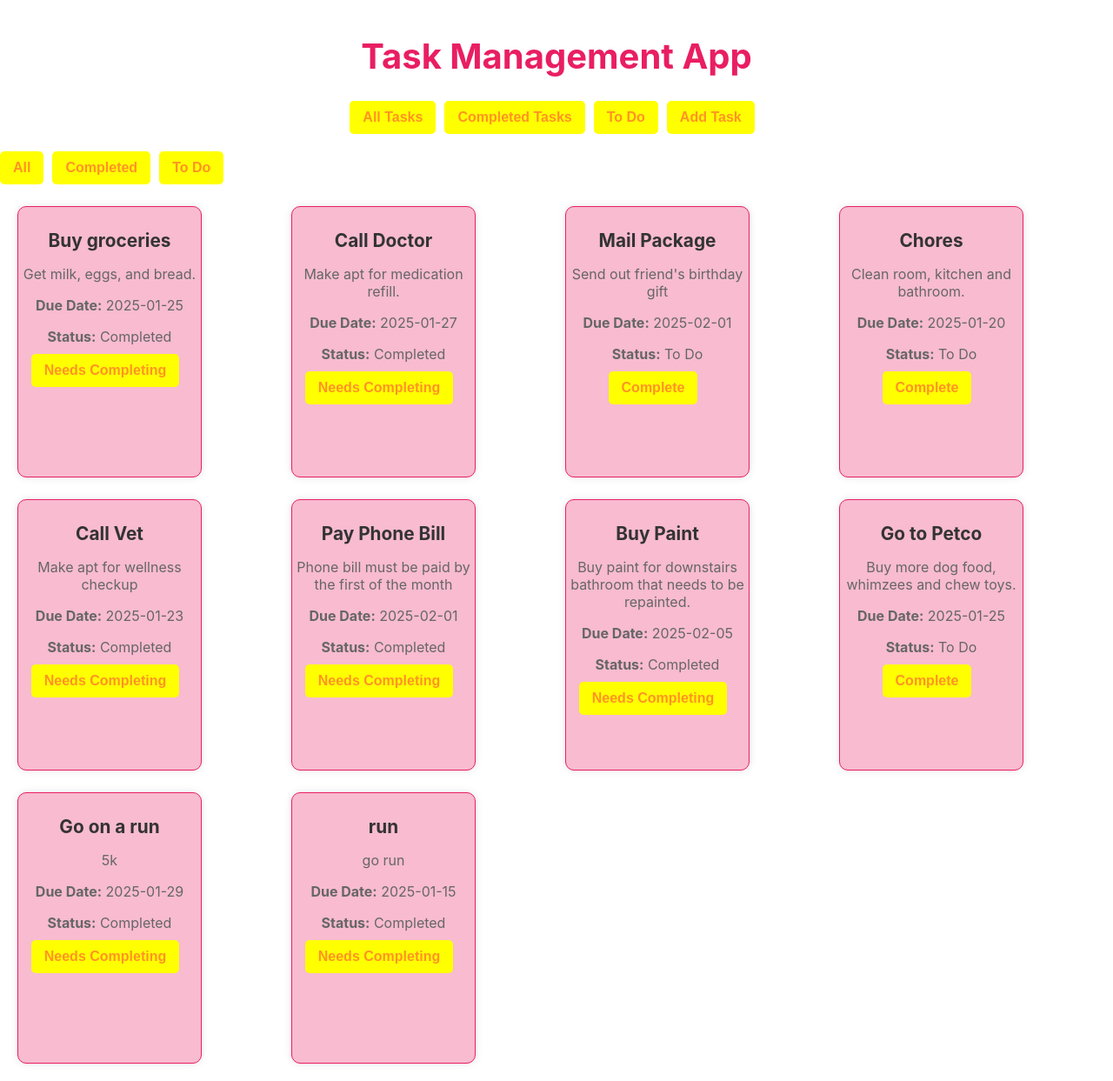
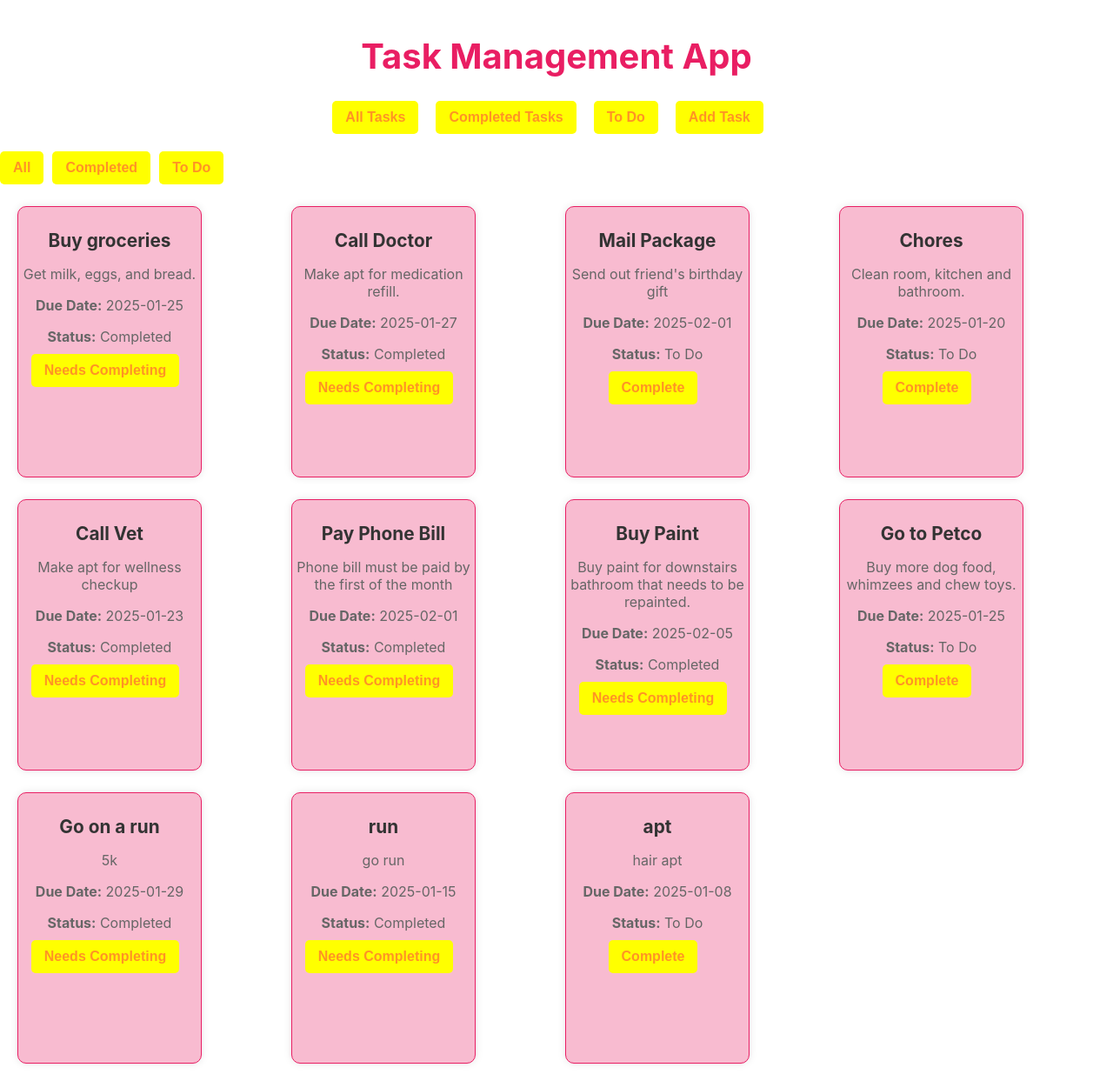
Before and after one commit to rinadkarim/my-react-app, a React (Create React App) app: page /tasks/1 in a window 1280 px wide. Shown: the whole page at 87% size. Built offline with nearby package versions, Linux system fonts and the light colour scheme; data requests are answered from the project's data file.

Commit message:
save with a few changes

```diff
--- a/db.json
+++ b/db.json
@@ -69,6 +69,13 @@
       "description": "go run",
       "dueDate": "2025-01-15",
       "completed": true
+    },
+    {
+      "id": "f79b",
+      "title": "apt",
+      "description": "hair apt",
+      "dueDate": "2025-01-08",
+      "completed": false
     }
   ]
 }
--- a/src/AddTask.js
+++ b/src/AddTask.js
@@ -1,6 +1,6 @@
 import React, { useState } from "react";
 
-const AddTask = () => {
+const AddTask = ({ addTask }) => {
   const [title, setTitle] = useState("");
   const [description, setDescription] = useState("");
   const [dueDate, setDueDate] = useState("");
@@ -24,10 +24,12 @@ const AddTask = () => {
     })
       .then((response) => response.json())
       .then((data) => {
+        addTask(data);
         setTitle("");
         setDescription("");
         setDueDate("");
-      });
+      })
+      .catch((err) => console.error("Error adding task:", err));
   };
 
   return (
--- a/src/App.js
+++ b/src/App.js
@@ -1,26 +1,39 @@
-import React from "react";
-import { BrowserRouter as Router, Routes, Route, Link } from "react-router-dom";
+import React, { useState, useEffect } from "react";
+import { BrowserRouter as Router, Routes, Route } from "react-router-dom";
+import NavBar from "./NavBar";
 import TaskList from "./TaskList";
 import TaskDetails from "./TaskDetails";
 import AddTask from "./AddTask";
 import './styles.css';
 
 function App() {
+  const [tasks, setTasks] = useState([]);
+
+  useEffect(() => {
+    fetch("http://localhost:5000/tasks")
+      .then((response) => response.json())
+      .then((data) => setTasks(data))
+      .catch((err) => console.error("Error fetching tasks:", err));
+  }, []);
+
+  const addTask = (newTask) => {
+    setTasks((prevTasks) => [...prevTasks, newTask]);
+  };
+
   return (
     <Router>
       <h1 className="page-title">Task Management App</h1>
-      <nav>
-        <ul>
-          <li><Link to="/tasks/all"><button>All Tasks</button></Link></li>
-          <li><Link to="/tasks/completed"><button>Completed Tasks</button></Link></li>
-          <li><Link to="/tasks/pending"><button>To Do</button></Link></li>
-          <li><Link to="/add-task"><button>Add Task</button></Link></li>
-        </ul>
-      </nav>
+      <NavBar />
       <Routes>
-        <Route path="/tasks/:filter" element={<TaskList />} />
+        <Route
+          path="/tasks/:filter"
+          element={<TaskList tasks={tasks} />}
+        />
         <Route path="/tasks/:id" element={<TaskDetails />} />
-        <Route path="/add-task" element={<AddTask />} />
+        <Route
+          path="/add-task"
+          element={<AddTask addTask={addTask} />}
+        />
       </Routes>
     </Router>
   );
--- a/src/NavBar.js
+++ b/src/NavBar.js
@@ -14,3 +14,5 @@ function NavBar() {
         </nav>
     );
 }
+
+export default NavBar;
--- a/src/TaskList.js
+++ b/src/TaskList.js
@@ -1,19 +1,9 @@
-import React, { useState, useEffect } from "react";
+import React from "react";
 import TaskCard from "./TaskCard";
 import { Link, useParams } from "react-router-dom";
 
-const TaskList = () => {
+const TaskList = ({ tasks }) => {
   const { filter } = useParams();
-  const [tasks, setTasks] = useState([]);
-
-  useEffect(() => {
-    fetch("http://localhost:5000/tasks")
-      .then((response) => response.json())
-      .then((data) => {
-        setTasks(data);
-      })
-      .catch((err) => console.error("Error fetching tasks:", err));
-  }, []);
 
   const filteredTasks = tasks.filter((task) => {
     if (filter === "completed") return task.completed;
@@ -25,7 +15,6 @@ const TaskList = () => {
     const updatedTasks = tasks.map((task) =>
       task.id === taskId ? { ...task, completed: !task.completed } : task
     );
-    setTasks(updatedTasks);
 
     const taskToUpdate = tasks.find((task) => task.id === taskId);
     fetch(`http://localhost:5000/tasks/${taskId}`, {
--- a/src/styles.css
+++ b/src/styles.css
@@ -23,6 +23,31 @@ ul {
   padding: 0;
   display: flex;
   justify-content: center;
+}
+
+ul li {
+  margin-right: 10px;
+}
+
+nav button {
+  background-color: yellow;
+  color: rgba(255, 0, 85, 0.422);
+  padding: 10px 15px;
+  border: none;
+  border-radius: 5px;
+  cursor: pointer;
+  font-size: 1rem;
+  transition: background-color 0.3s ease;
+  font-weight: bold;
+}
+
+nav button:hover {
+  background-color: #ff4e0364;
+}
+
+nav button:disabled {
+  background-color: #ddd;
+  cursor: not-allowed;
 }
 
 button {
@@ -96,6 +121,21 @@ a:hover {
   margin-top: 10px;
 }
 
+.task-actions button {
+  background-color: yellow;
+  color: rgba(255, 0, 85, 0.422);
+  font-weight: bolder;
+  padding: 10px 15px;
+  border-radius: 5px;
+  border: none;
+  cursor: pointer;
+  transition: background-color 0.3s ease;
+}
+
+.task-actions button:hover {
+  background-color: #ffbc00;
+}
+
 button {
   background-color: yellow;
   color: rgba(255, 0, 85, 0.422);
```
